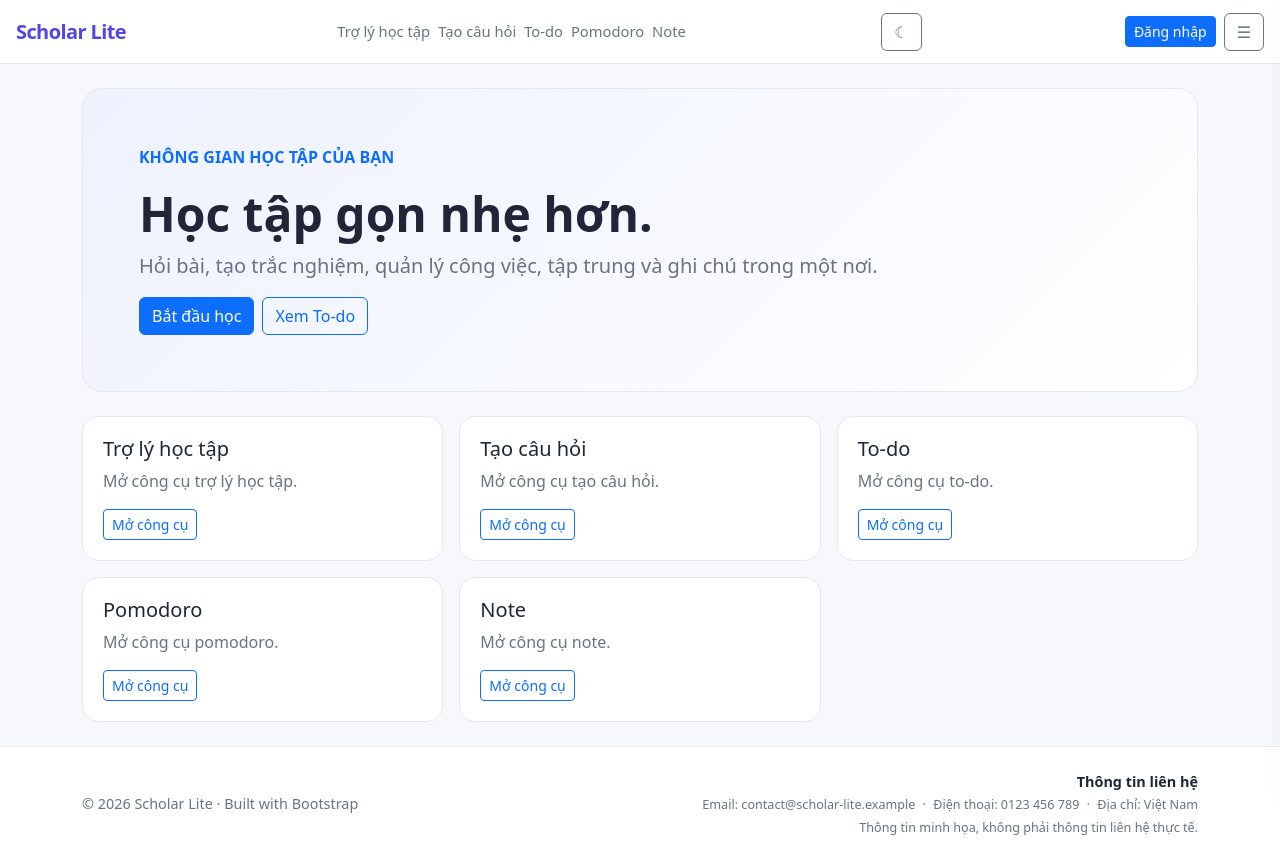
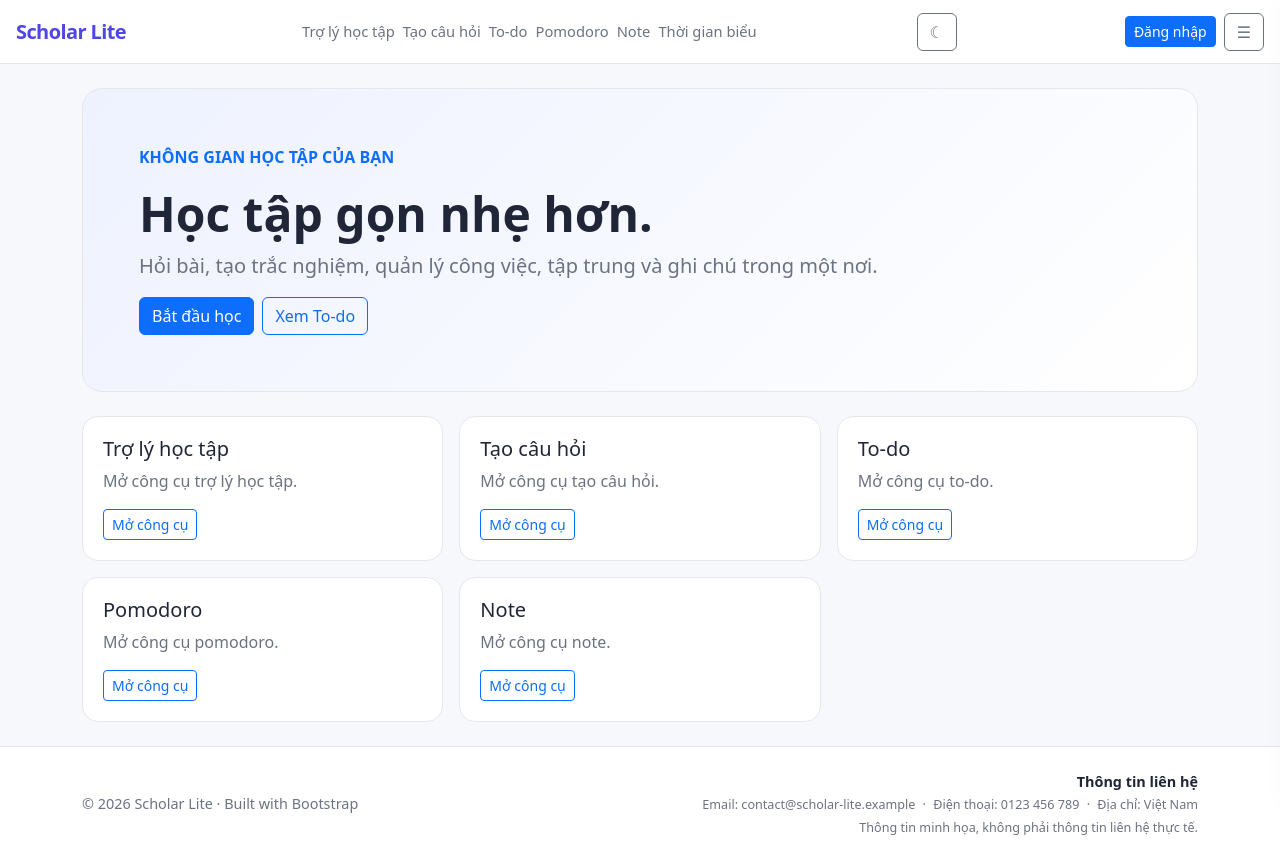
Before and after one commit to ObjPlatique/Scholar-lite, a plain HTML site: page index.html in a window 1280 px wide. Drawn offline with nearby package versions, Linux system fonts and the light colour scheme; no server answers.

Commit message:
Add timetable navigation to header and sidebar

```diff
--- a/index.html
+++ b/index.html
@@ -19,6 +19,7 @@
             <a class="nav-link" href="#" data-page="todo">To-do</a>
             <a class="nav-link" href="#" data-page="pomodoro">Pomodoro</a>
             <a class="nav-link" href="#" data-page="note">Note</a>
+            <a class="nav-link" href="#" data-page="schedule">Thời gian biểu</a>
         </nav>
         <button class="btn btn-outline-secondary me-2" id="themeToggle" type="button" aria-label="Bật giao diện tối" title="Bật giao diện tối">☾</button>
         <button class="btn btn-primary btn-sm ms-auto me-2" id="authBtn">Đăng nhập</button>
@@ -37,6 +38,7 @@
     <a href="#" data-page="todo">To-do</a>
     <a href="#" data-page="pomodoro">Pomodoro</a>
     <a href="#" data-page="note">Note</a>
+    <a href="#" data-page="schedule">Thời gian biểu</a>
 </aside>
 <main class="container py-4" id="content" aria-live="polite"></main>
 <footer class="footer mt-auto py-4 bg-light border-top">
```
